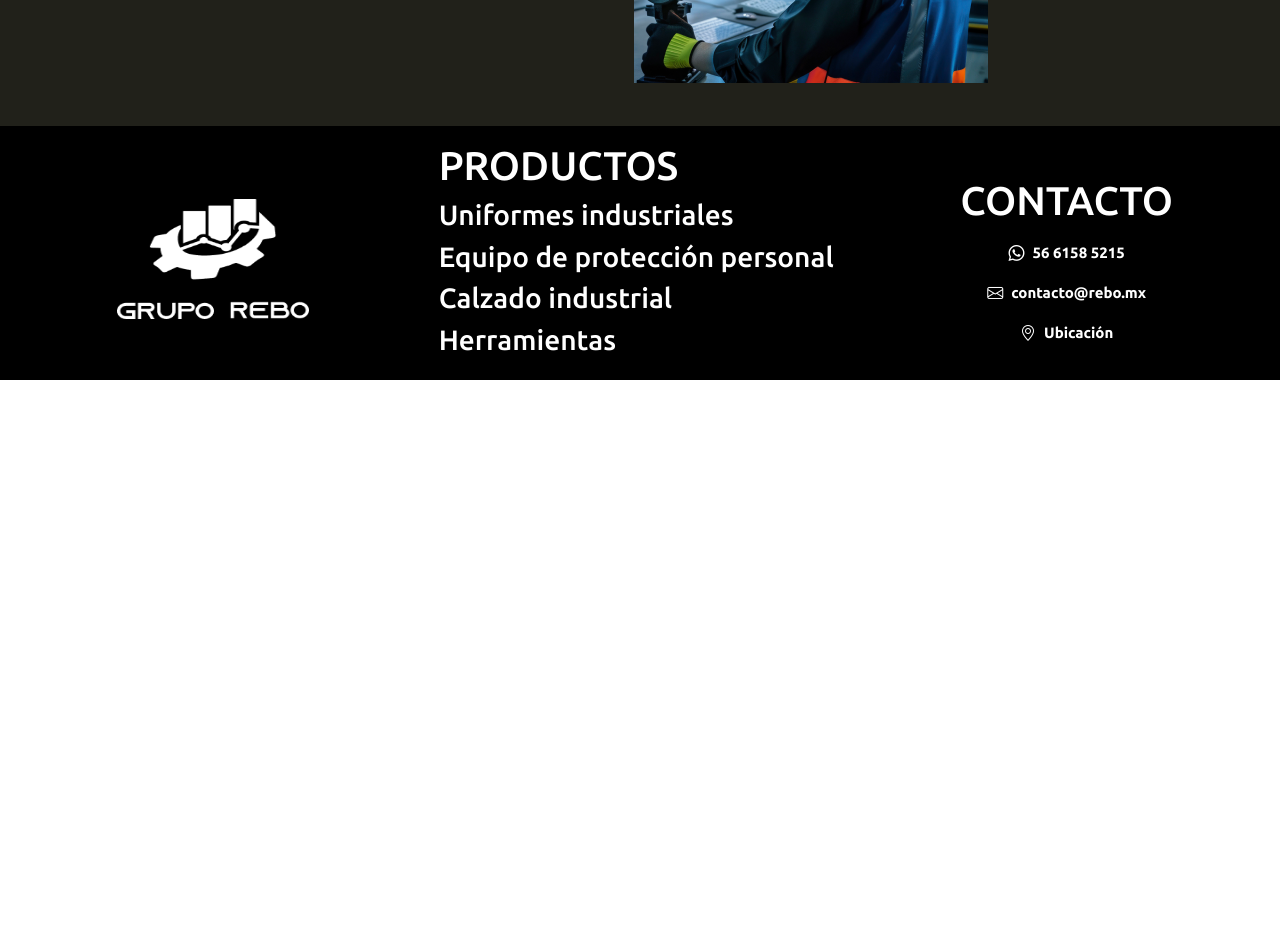
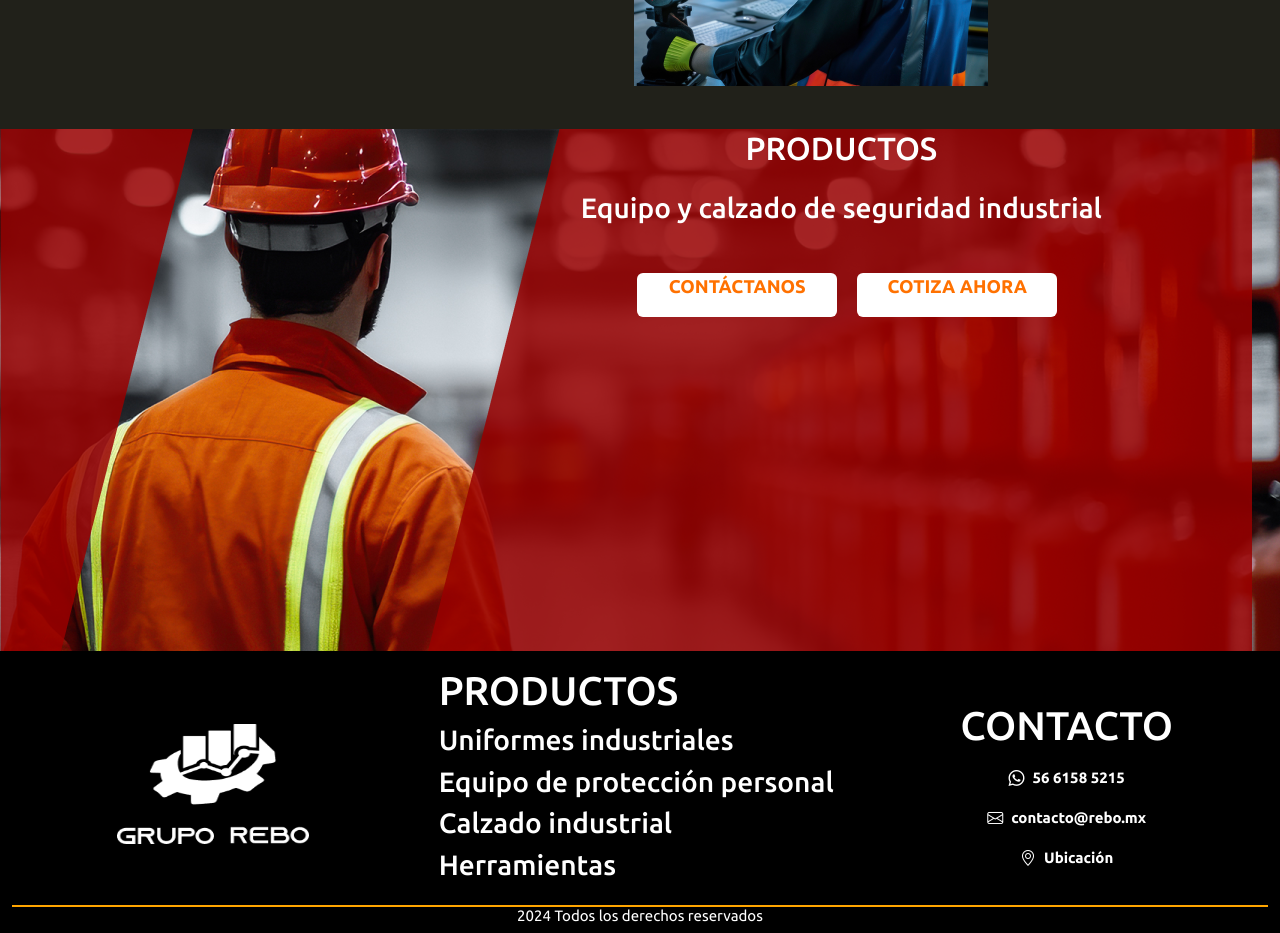
Before and after one commit to rebo-it/prototypes, a React (Create React App) app: page /Nosotros in a window 1280 px wide. Shown: the part 1160-2093 px from the top of the page. Before the commit the page ends 1540 px from the top, so only its background shows below. Built offline with nearby package versions, Linux system fonts and the light colour scheme.

Commit message:
created mid section component

```diff
--- a/src/Components/Body/AboutBody.tsx
+++ b/src/Components/Body/AboutBody.tsx
@@ -22,7 +22,7 @@ const AboutBody: React.FC = () => {
 
           <Row className="Top12 justify-content-center mt-4 p-0">
             <Col xs={6} sm="auto" className="ButtonMid">
-              <BodyTop1Button label="COTIZA AHORA" ContactLink="mailto:edgar.mtz@rebo.mx" ButtonColor="white" TextColor="rgba(255, 113, 0, 1)" />
+              <BodyTop1Button label="MÁS INFORMACIÓN" ContactLink="mailto:edgar.mtz@rebo.mx" ButtonColor="rgba(255, 113, 0, 1)" TextColor="white" />
             </Col>
             <Col xs={6} sm="auto" className="ButtonMid">
               <BodyTop1Button label="COTIZA AHORA" ContactLink="mailto:edgar.mtz@rebo.mx" ButtonColor="white" TextColor="rgba(255, 113, 0, 1)" />
@@ -33,7 +33,7 @@ const AboutBody: React.FC = () => {
         <Col xs={12} lg={6} className="RightSectionMid3 position-relative d-flex justify-content-center align-items-center"> {/* Usa Col para la imagen */}
           <img className="ReboHero3 img-fluid z-1 position-absolute top-15 end-0" src={require('../Figma Components/grupo-rebo-hero-3 1.png')} alt="Logo" />
           <img className="ReboHero4 img-fluid z-2 position-absolute top-50 start-0 d-none d-lg-block" src={require('../Figma Components/grupo-rebo-hero-4 1.png')} alt="Logo" />
-          <img className="OrangeRectangle img-fluid z-0 position-absolute top-20 end-0" src={require('../Figma Components/Rectangle 26.png')} alt="Logo" />
+          <img className="OrangeRectangle img-fluid z-0 position-absolute top-20 end-30" src={require('../Figma Components/Rectangle 26.png')} alt="Logo" />
         </Col>
 
       </Row>
--- a/src/Components/Buttons/BodyTop1Button.css
+++ b/src/Components/Buttons/BodyTop1Button.css
@@ -1,10 +1,12 @@
 .btn{
     border-radius: none;
     height: 5.5vh;
+    min-height: 35px;
     font-weight: bold;
     width: 200px;
     margin: 0;
     min-width: fit-content;
+    padding: 0% !important;
 
 }
 .BodyB{
--- a/src/Components/Header and Footer/Footer.tsx
+++ b/src/Components/Header and Footer/Footer.tsx
@@ -34,6 +34,10 @@ function Footer() {
           <ContactButton label="Ubicación" ContactLink="https://www.google.com/maps/search/metro+rosario/@19.504844,-99.2108785,15z/data=!3m1!4b1?entry=ttu&g_ep=EgoyMDI0MTAxNi4wIKXMDSoASAFQAw%3D%3D" IconClass="bi bi-geo-alt" />
         </Col>
       </Col>
+      <Col xs={12}>
+       <div style={{height:'2px', backgroundColor:'orange'}}></div>
+       <p className='h5 text-white' style={{fontWeight:'normal', fontSize:'15px'}}>2024 Todos los derechos reservados</p>
+      </Col>
     </Row>
   </Container>
   );
--- a/src/Components/Header and Footer/HeaderBar.tsx
+++ b/src/Components/Header and Footer/HeaderBar.tsx
@@ -67,7 +67,7 @@ const HeaderBar: React.FC<HeaderBarprops> = () => {
 						<Offcanvas.Title>Menú</Offcanvas.Title>
 						</Offcanvas.Header  >
 						<Offcanvas.Body className="d-lg-none">
-							<HeaderButton label="INICIO" IconClass=""  IconColor="white" routePath="/" LabelColor="black"/>
+							<HeaderButton label="INICIO" IconClass=""  IconColor="white" routePath="/prototypes" LabelColor="black"/>
 							<HeaderButton label="NOSOTROS" IconClass=""  IconColor="white" routePath="/Nosotros" LabelColor="black"/>
 							<HeaderButton label="PRODUCTOS+" IconClass=""  IconColor="white" routePath="" LabelColor="black"/>
 							<HeaderButton label="FAQS" IconClass=""  IconColor="white" routePath="" LabelColor="black"/>
--- a/src/Components/NosotrosPage/NosotrosPage.tsx
+++ b/src/Components/NosotrosPage/NosotrosPage.tsx
@@ -3,6 +3,7 @@ import React from 'react';
 import HeaderBar from '../Header and Footer/HeaderBar';
 import AboutBody from '../Body/AboutBody';
 import Footer from '../Header and Footer/Footer';
+import MidSection from '../Sections/MidSection';
 function NosotrosPage() {
   return (
     <div className="App">
@@ -14,9 +15,11 @@ function NosotrosPage() {
             <p className="h1 text-white" style={{font:'ubuntu', paddingTop:'50px', fontWeight:'bold'}}> Acerca de nosotros</p>
 
         </div>
+      <div style={{height:'3px', backgroundColor:'white'}}></div>
        <AboutBody/>
 
       </div>
+      <MidSection/>
       <Footer/>
 
     </div>
--- /dev/null
+++ b/src/Components/Sections/MidSection.css
@@ -0,0 +1,52 @@
+.MidBody2Left{
+	position: relative; /* Asegura que el pseudo-elemento se posicione correctamente */
+	background-image: url('../Figma Components/Rectangle\ 23.png');
+
+	background-position: start;
+	background-repeat: no-repeat;
+}
+
+.MidBody2Right{
+	position: relative;
+	background-image: url('../Figma Components/Rectangle\ 22.png');
+	/* Asegura que el pseudo-elemento se posicione correctamente */
+
+	background-position: end !important;
+	background-repeat: no-repeat;
+}
+.MidBody2{
+	background-image: url('../Figma Components/grupo-rebo-hero-2\ 1.png');
+	background-size: cover;
+	background-position: center;
+	background-repeat: no-repeat;
+	min-height: 522px;
+	margin: 0%;
+	margin-right: 0 !important
+}
+.Top9{
+	gap: 20px;
+	margin-right: 0% !important;
+}
+@media (max-width: 992px) { /* Pantallas debajo de lg (menos de 992px) */
+	.MidBody2Left{
+
+        background-image: url('../Figma Components/grupo-rebo-hero-2\ 2.png');
+        background-size: cover;
+        background-position: center;
+        background-repeat: no-repeat;
+        height: 482px;
+
+        }
+    .MidBody2Right{
+        padding-top: 20px;
+           padding-bottom: 20px;
+            padding-left: 20px;
+            padding-right: 20px;
+            background-color: rgba(153, 0, 0, 1);
+        }
+        .MidBody2{
+            background: none;
+        }
+
+
+}
--- /dev/null
+++ b/src/Components/Sections/MidSection.tsx
@@ -0,0 +1,58 @@
+import React from "react";
+import './MidSection.css';
+import { Container, Row, Col } from 'react-bootstrap'; // Importa los componentes necesarios de react-bootstrap
+import BodyTop1Button from "../Buttons/BodyTop1Button";
+
+const MidSection: React.FC = () => {
+  return (
+    <Container fluid className="FullBody bg-image p-0">
+      {/* Resto del contenido de la parte superior */}
+
+      <Row className="MidBody2 justify-content-end p-0">
+        <Col xs={0} lg={4} className="MidBody2Left justify-content-start p-0">
+          {/* Espacio vacío o contenido en esta columna */}
+        </Col>
+
+        <Col xs={12} lg={8} className="MidBody2Right align-items-center position-relative p-0">
+          <Row className="Top7 justify-content-end p-0 w-100">
+            <Col>
+              <div className="Etiqueta-Productos h2 text-white text-center">
+                PRODUCTOS
+              </div>
+            </Col>
+          </Row>
+
+          <Row className="Top8 justify-content-center text-wrap py-3 text-black p-0 w-100">
+            <Col>
+              <p className="h3 text-white text-center">
+                Equipo y calzado de seguridad industrial
+              </p>
+            </Col>
+          </Row>
+
+          <Row className="Top9 z-1 d-flex justify-content-center mt-4">
+            <Col xs={6} sm="auto" className="ButtonMid p-0">
+              <BodyTop1Button
+                label="CONTÁCTANOS"
+                ContactLink="mailto:edgar.mtz@rebo.mx"
+                ButtonColor="white"
+                TextColor="rgba(255, 113, 0, 1)"
+              />
+            </Col>
+            <Col xs={6} sm="auto" className="ButtonMid p-0">
+              <BodyTop1Button
+                label="COTIZA AHORA"
+                ContactLink="mailto:edgar.mtz@rebo.mx"
+                ButtonColor="white"
+                TextColor="rgba(255, 113, 0, 1)"
+              />
+            </Col>
+          </Row>
+        </Col>
+      </Row>
+    </Container>
+
+);
+};
+
+export default MidSection;
```
